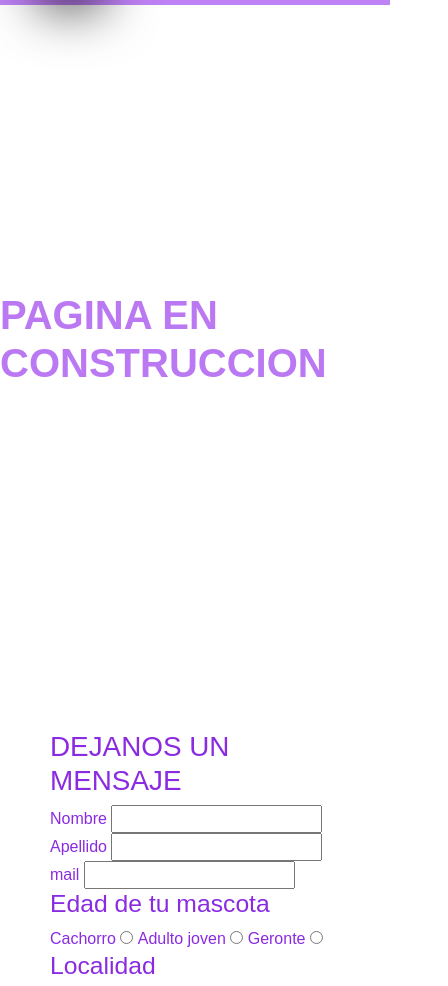
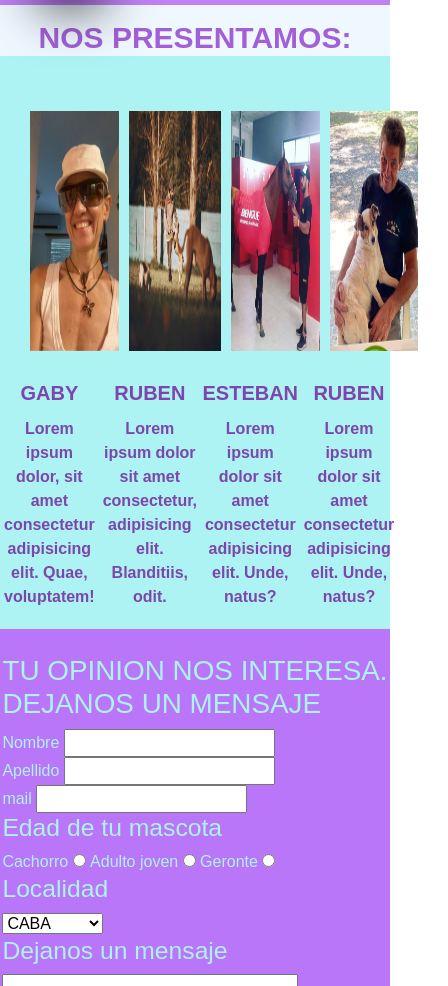
Before and after one commit to Mari1102/yeipora, a plain HTML site: page pages/Nosotros.html in a window 390 px wide. Shown: the part 101-1087 px from the top of the page, 448 px wide, since content can reach past the window. Drawn offline with nearby package versions, Linux system fonts and the light colour scheme; a web font is replaced by a local one.

Commit message:
bootstrap,requisitos y nosotros

```diff
--- a/css/style.css
+++ b/css/style.css
@@ -13,7 +13,6 @@ header
 background-color: rgb(191, 130, 245);
 position: sticky;
 top: 0;
-
 }
 
 header img
@@ -28,7 +27,6 @@ box-shadow: 14px 24px 52px -8px rgba(0,0,0,0.75);
 
 
 header nav ul li a
-
 {
 margin: 15px;
 }
@@ -38,7 +36,6 @@ margin: 15px;
 header nav ul li a:hover
 {
 color:rgb(133, 104, 184);
-
 }
 
 
@@ -50,7 +47,6 @@ section*/
 {
 text-align: center;
 background: linear-gradient(rgba(0, 0, 0, 0.432), rgba(220, 201, 236, 0.425)),url(../img/yeiporaperros.png);
-/*background-image: url(../img/yeiporaperros.png);*/
 background-repeat: no-repeat;
 background-size: cover;
 background-attachment: fixed;
@@ -567,7 +563,6 @@ padding-left: 5px;
 
 .gridGaleria  img
 {
-
 height: 100%;
 width: 100%;
 border: 2px solid rgb(162, 96, 216);
@@ -576,17 +571,12 @@ box-shadow: 14px 24px 52px -8px rgba(0,0,0,0.75);
 -moz-box-shadow: 14px 24px 52px -8px rgba(0,0,0,0.75);
 object-fit: cover;
 transition:2s;
-
 }
 
 .gridGaleria img:hover
 {
-    transform: scale(1.1);
-
+transform: scale(1.1);
 }
-
-
-
 
 .imagenPrimera
 {
@@ -613,11 +603,8 @@ grid-row: span 2;
 
 /*media-query*/
 
-
-
 @media screen and (max-width:1100px)
 {
-
 .gridGaleria
 {
 grid-template-columns:repeat(3,1fr);
@@ -736,9 +723,6 @@ flex-direction: column;
 {
 margin-top: 5px;
 }
-
-
-
 }
 
 @media screen and (max-width:830px)
@@ -752,9 +736,6 @@ font-size: 45px;
 {
 font-size: 15px;
 }
-
-
-
 
 footer
 .imagenes
@@ -803,10 +784,7 @@ footer
 .contacto iframe
 {
 width: 50%;
-
 }
-
-
 }
 
 
@@ -854,42 +832,65 @@ margin-right: 25px ;
 }
 .serviciosTortuguitas h1
 {
+font-size: 20px;
+}
+}
 
+/*nosotros */
+
+.nosotrosFlex
+{
+display: flex;
+}
+
+.nosotros
+{
+background-color:rgb(173, 243, 243);
+}
+.nosotros h1
+{
+padding-top: 15px;
+margin-bottom: 25px;
+background-color:aliceblue;
+color:rgb(162, 96, 216);
+font-size: 30px;
+font-weight: bolder;
+text-align: center;
+}
+
+.nosotrosContenedor h2
+{
+color:rgb(124, 70, 172);
+text-align: center;
+font-weight: bolder;
 font-size: 20px;
+}
 
+.nosotrosContenedor div img
+{
+width: 100%;
+height: 250px;
+margin: 25px ;
+padding: 5px;
 }
 
 
-}
-
-
-
-
-
-/*nosotros */
-
-.nosotros
+.nosotrosContenedor p
 {
-display: flex;
-justify-content: center;
-align-items: center;
-width: 100%;
-height: 80vh;
-}
-
-.nosotros h2
-{
-color:rgb(186, 120, 243);
-text-align: left;
-font-size: 40px;
+color:rgb(124, 70, 172);
+text-align: center;
 font-weight:bolder;
+padding: 4px;
+height: 27%;
 }
 
 .formulario
 {
-color: blueviolet;
-margin: 25px;
-padding:25px;
+display: flex;
+justify-content: center;
+color: rgb(173, 243, 243);
+background-color: rgb(185, 118, 248);
+padding-top: 25px;
 }
 
 /* requisitos*/
@@ -900,11 +901,58 @@ width: 80%;
 height: 50vh;
 }
 
-.requisitos h5
+.primero
+{
+font-size: 30px;
+font-weight: bolder;
+color:rgb(162, 96, 216);
+text-align:left;
+}
+
+.segundo
 {
 font-size: 30px;
 font-weight: bolder;
 color:rgb(162, 96, 216) ;
+text-align: right;
+}
+
+.segundop
+{
+font-size: 20px;
+font-weight: bolder;
+color:rgb(162, 96, 216) ;
+text-align: right;
+}
+
+.tercera
+{
+font-size: 30px;
+font-weight: bolder;
+color:aqua;
 text-align:left;
+}
 
+.tercerap
+{
+font-size: 20px;
+font-weight: bolder;
+color:aqua ;
+text-align:left;
 }
+
+.cuarta
+{
+font-size: 30px;
+font-weight: bolder;
+color:rgb(162, 96, 216);
+text-align:right;
+}
+
+.parraforequisitos
+{
+font-size: 20px;
+color:rgb(162, 96, 216);
+margin:25px;
+padding:25px;
+}
--- a/pages/Nosotros.html
+++ b/pages/Nosotros.html
@@ -13,7 +13,7 @@
    />
     <!--CSS-->
     <link rel="stylesheet" href="../css/style.css">
-    <title>Document</title>
+    <title>yeipora</title>
 </head>
 <body>
     <header>
@@ -56,12 +56,48 @@
    <main>
 
     <section class="nosotros">
-        <h2>PAGINA EN CONSTRUCCION</h2>
+        <h1>NOS PRESENTAMOS:</h1>
+
+        <div class="nosotrosContenedor">
+
+            <div class="nosotrosFlex">
+                <div>
+                    <img src="../img/gabyc.jpeg" alt="" />
+                    <h2>GABY</h2>
+                    <p>Lorem ipsum dolor, sit amet consectetur adipisicing elit. Quae, voluptatem!</p>
+
+            </div>
+
+            <div>
+                <img src="../img/magooc.jpeg" alt="" />
+                <h2>RUBEN</h2>
+                <p>
+                Lorem ipsum dolor sit amet consectetur, adipisicing elit. Blanditiis, odit.
+                </p>
+            </div>
+
+            <div>
+                <img src="../img/estebanc.jpeg" alt="calidad" />
+                <h2>ESTEBAN</h2>
+                <p>
+                Lorem ipsum dolor sit amet consectetur adipisicing elit. Unde, natus?
+                </p>
+            </div>
+            <div>
+                <img src="../img/rubenc.jpeg" alt="" />
+                <h2>RUBEN</h2>
+                <p>
+                Lorem ipsum dolor sit amet consectetur adipisicing elit. Unde, natus?
+                </p>
+            </div>
+        </div>
+    </section>
 
     </section>
-    <section class="formulario">
-        <form action="" method="" enctype=""> <!--formularios para llenar-->
-            <h1>DEJANOS UN MENSAJE</h1>
+
+        <section class="formulario">
+            <form action="" method="" enctype=""> <!--formularios para llenar-->
+            <h1>TU OPINION NOS INTERESA.<br>DEJANOS UN MENSAJE</h1>
             <div>
                 <label for="nombre">Nombre</label>
                 <input type="text"name="nombre"id=nombre>
@@ -76,17 +112,17 @@
                 <label for="mail">mail</label>
                 <input type="email"name=mail id="mail">
 
-            <!--</div>
-                <label for="contrasena">contraseña</label>
-                <input type="password"name=contrasena id="contrasena">
-            <div>-->
                 <h2>Edad de tu mascota</h2>
+
                 <label for="edad">Cachorro</label>
                 <input type="radio"name="edad">
+
                 <label for="edad">Adulto joven</label>
                 <input type="radio"name="edad">
+
                 <label for="edad">Geronte</label>
                 <input type="radio"name ="edad">
+
             </div>
 
             <div>
```
Also changed, not shown: pages/Requisitos.html (+14 -14 lines), img/estebanc.jpeg (added), img/gabyc.jpeg (added), img/magooc.jpeg (added), img/rubenc.jpeg (added), index.html (indentation only), pages/Galeria.html (line endings or trailing spaces), pages/Servicios.html (indentation only).
